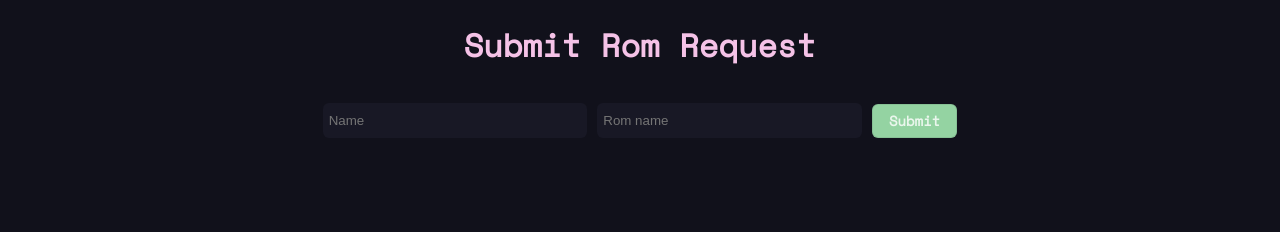
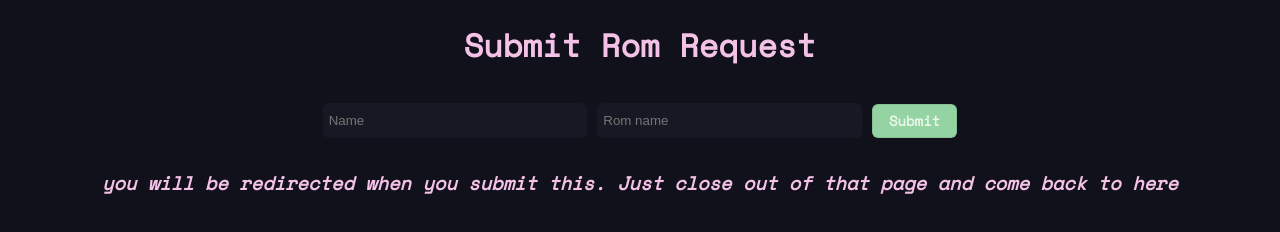
Before and after one commit to raidontpaizer/raidontpaizer.github.io, a website: page roms/form.html in a window 1280 px wide. Drawn offline with nearby package versions, Linux system fonts and the light colour scheme.

Commit message:
Update form.html

```diff
--- a/roms/form.html
+++ b/roms/form.html
@@ -31,6 +31,7 @@
   <input name="Rom" type="text" placeholder="Rom name" required disabled="true">
   <button class="button" type="submit" disabled="true">Submit</button>
 </form>
+    <i><h3>you will be redirected when you submit this. Just close out of that page and come back to here</h3></i>
   </main>
   <footer></footer>
   <script src="https://code.jquery.com/jquery-3.7.1.min.js" crossorigin="anonymous"></script>
```
